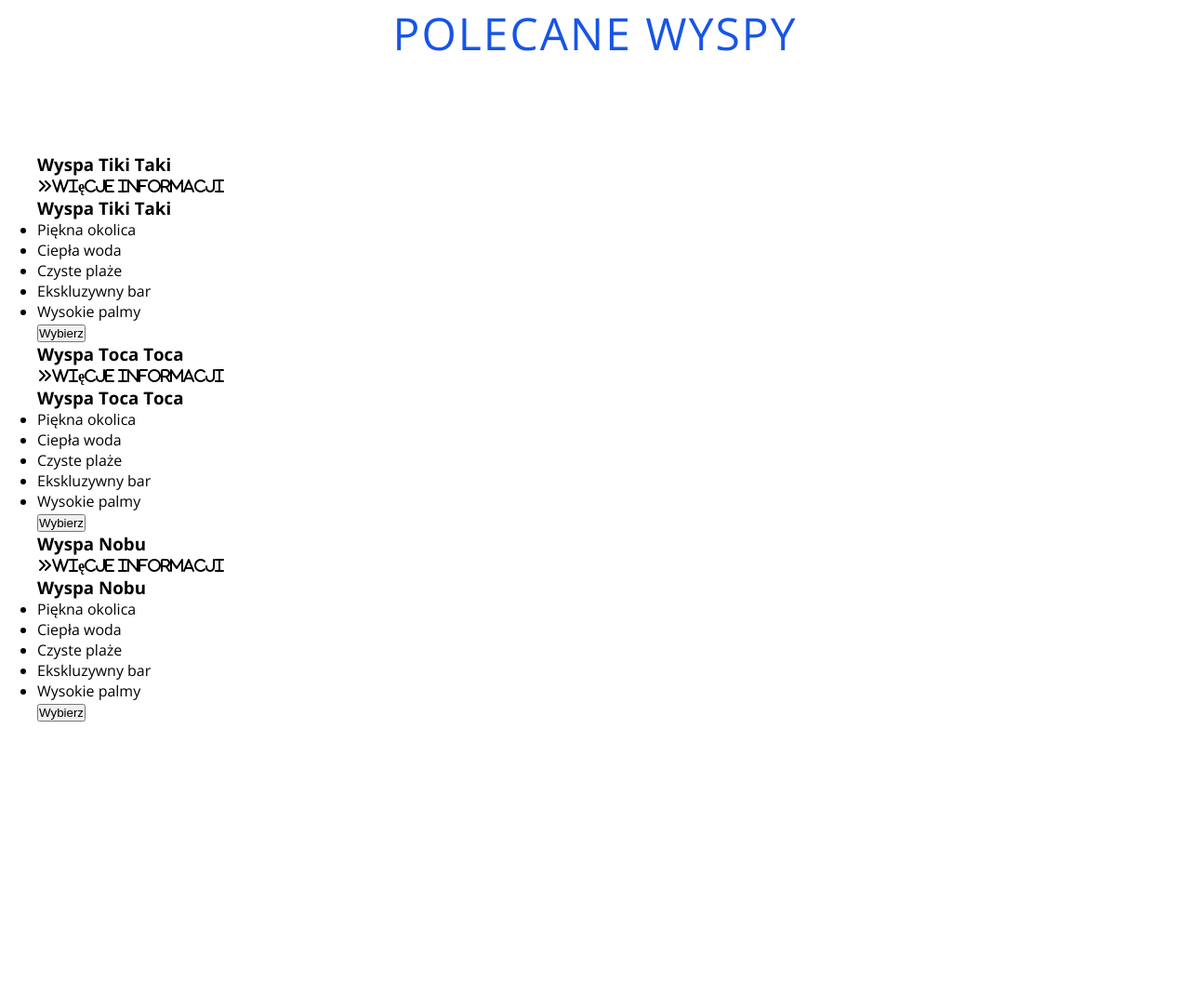
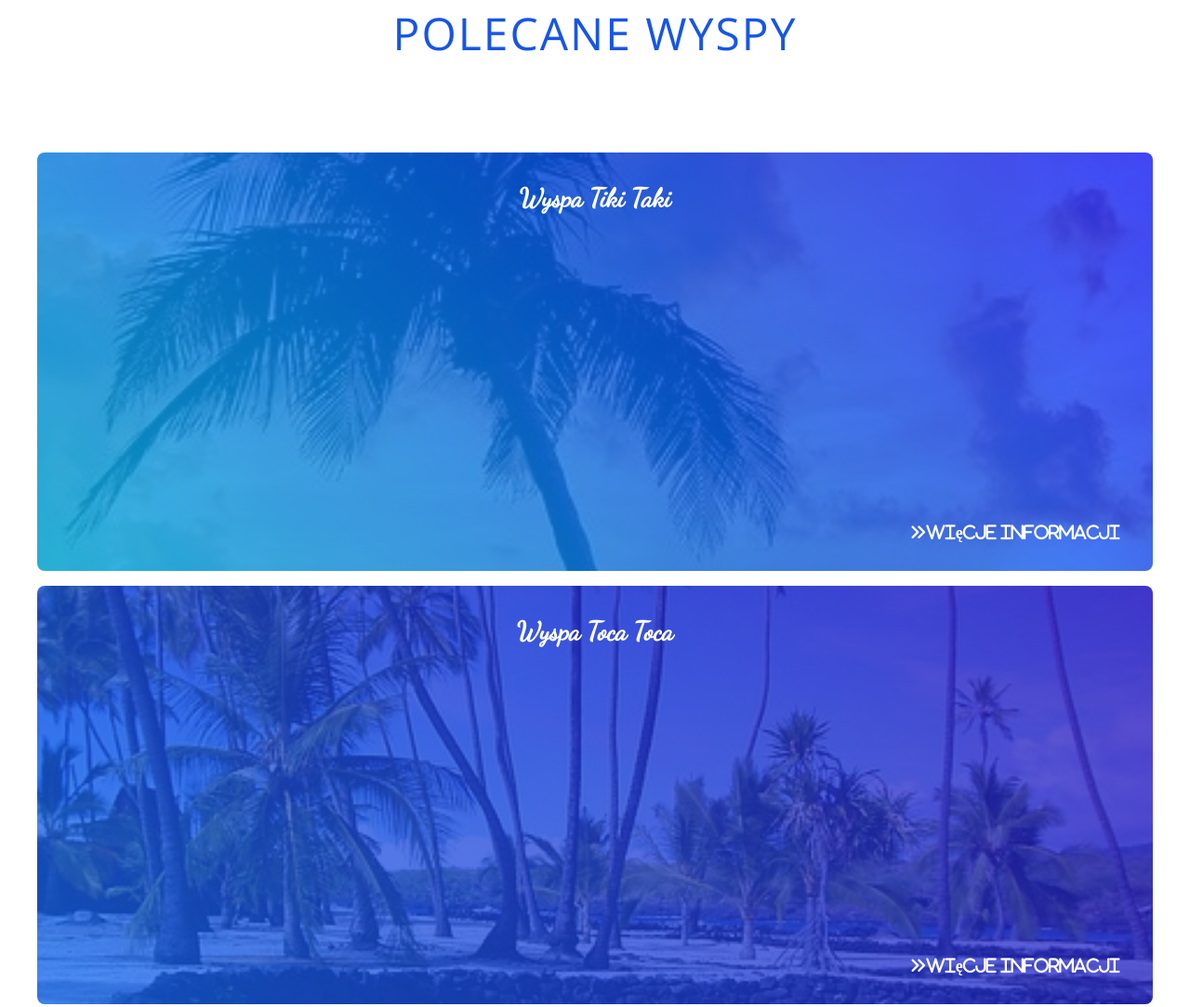
Before and after one commit to devgluszak/Tropical_paradise, a plain HTML site: page index.html in a window 1280 px wide. Shown: the part 3008-4091 px from the top of the page at 93% size. Before the commit the page ends 3944 px from the top, so only its background shows below. Drawn offline with nearby package versions, Linux system fonts and the light colour scheme.

Commit message:
islands(part2), main.scss - add class islands and others BEM structure

```diff
--- a/index.html
+++ b/index.html
@@ -90,12 +90,13 @@
         <section class="islands section-padding section white-section" id="islands">
             <div class="wrapper">
                 <h2 class="section-heading">polecane wyspy</h2>
+
                 <div class="islands__cards">
 
                     <div class="islands__card" onclick="void(0)">
                         <div class="islands__card-img islands__card-img--first">
                             <h3 class="islands__card-img-title">Wyspa Tiki Taki</h3>
-                            <p class="islands_card-img-info"><i class="fas fa-angle-double-right">Więcje informacji</i>
+                            <p class="islands__card-img-info"><i class="fas fa-angle-double-right">Więcje informacji</i>
                             </p>
                         </div>
                         <div class="islands__card-info">
@@ -114,7 +115,7 @@
                     <div class="islands__card" onclick="void(0)">
                         <div class="islands__card-img islands__card-img--second">
                             <h3 class="islands__card-img-title">Wyspa Toca Toca</h3>
-                            <p class="islands_card-img-info"><i class="fas fa-angle-double-right">Więcje informacji</i>
+                            <p class="islands__card-img-info"><i class="fas fa-angle-double-right">Więcje informacji</i>
                             </p>
                         </div>
                         <div class="islands__card-info">
@@ -133,7 +134,7 @@
                     <div class="islands__card" onclick="void(0)">
                         <div class="islands__card-img islands__card-img--third">
                             <h3 class="islands__card-img-title">Wyspa Nobu</h3>
-                            <p class="islands_card-img-info"><i class="fas fa-angle-double-right">Więcje informacji</i>
+                            <p class="islands__card-img-info"><i class="fas fa-angle-double-right">Więcje informacji</i>
                             </p>
                         </div>
                         <div class="islands__card-info">
--- a/sass/main.scss
+++ b/sass/main.scss
@@ -215,6 +215,64 @@ body {
 	}
 }
 
+//ISLANDS
+
+.islands {
+	&__card {
+		position: relative;
+		margin: 1em 0;
+		height: 450px;
+		color: $pure-white;
+		text-align: center;
+		perspective: 1000px;
+
+		&:hover {
+			.islands__card-img {
+				transform: rotateY(-180deg);
+				opacity: 0;
+			}
+			.islands__card-info {
+				transform: rotateY(0);
+				opacity: 1;
+			}
+		}
+
+		&-img {
+			padding: 2em;
+			height: 100%;
+			border-radius: 8px;
+			background-size: cover;
+			background-position: center;
+			transition: transform 1s, opacity 1s;
+
+			&--first {
+				background-image: $light-blue-gradient, url('../img/island1.jpg');
+			}
+			&--second {
+				background-image: $blue-gradient, url('../img/island2.jpg');
+			}
+			&--third {
+				background-image: $purple-gradient, url('../img/island3.jpg');
+			}
+
+			&-title {
+				font-family: 'Dancing Script', cursive;
+				font-size: 2.8rem;
+			}
+			&-info {
+				position: absolute;
+				bottom: 30px;
+				right: 30px;
+				font-size: 1.8rem;
+
+				i {
+					margin-right: 0.3em;
+				}
+			}
+		}
+	}
+}
+
 //=================================
 // MEDIA
 //=================================
@@ -329,15 +387,15 @@ body {
 		}
 	}
 
-	.hero-img{
+	.hero-img {
 		padding: 40rem 2em;
 		background-image: $blue-gradient, url('../img/hero-big.jpg');
 
-		&__title{
+		&__title {
 			font-size: 7.2rem;
 		}
 
-		hr{
+		hr {
 			width: 60%;
 			min-width: 900px;
 		}
```
Also changed, not shown: css/main.css, img/island1.jpg (renamed from img/boat-gc45ea7b98_640.jpg), img/island2.jpg (renamed from img/hawaii-g51c63cb50_640.jpg), img/island3.jpg (renamed from img/water.jpg), 1 other file.
